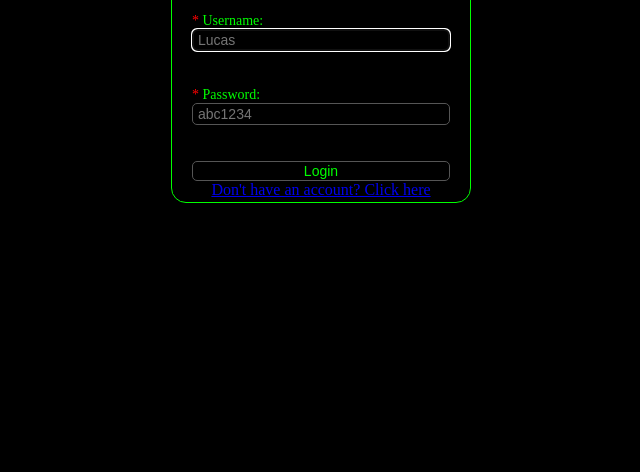
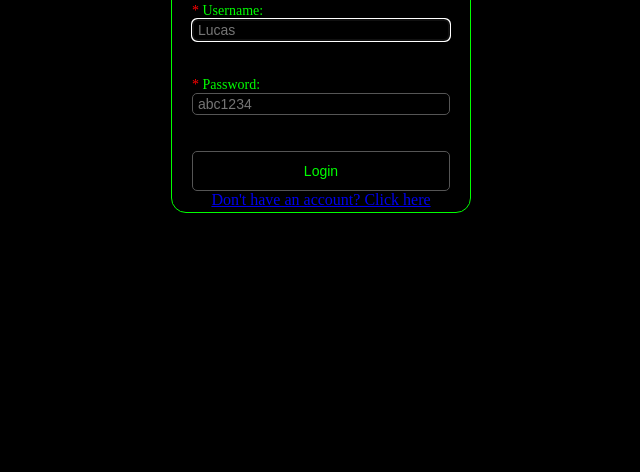
Before and after one commit to Litunaa/form, a plain HTML site: page login.html in a window 1280 px wide. Shown: the part 344-816 px from the top of the page, without its empty margins (319-959 px from the left). Drawn offline with Linux system fonts and the light colour scheme.

Commit message:
last change

```diff
--- a/styles.css
+++ b/styles.css
@@ -95,7 +95,7 @@ body{
 }
 
 /* Styling for submit button */
-.register-container input[type="submit"]{
+.register-container input[type="submit"], .login-container input[type="submit"]{
     height: 40px;
 }
 
```
